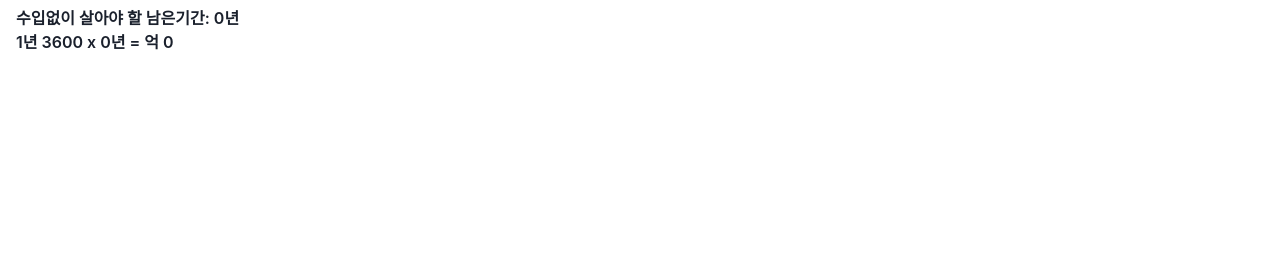
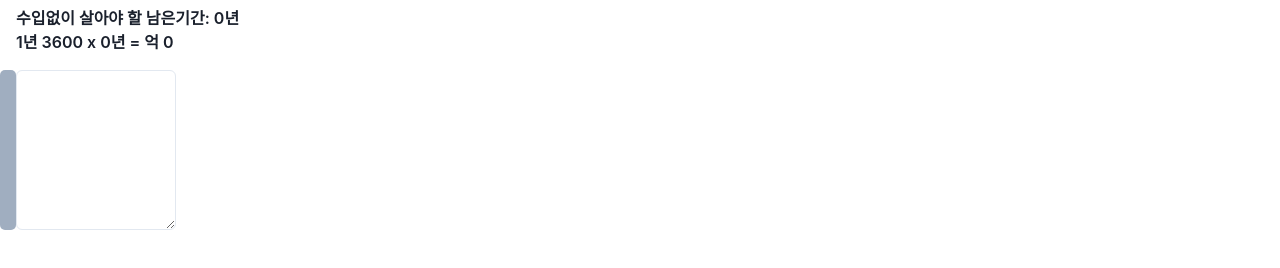
Before and after one commit to YoungeonLee/youngeonlee-frontend, a Next.js app: page /ruler in a window 1280 px wide. Shown: the part 274-542 px from the top of the page. Built offline with nearby package versions, Linux system fonts and the light colour scheme; no server answers.

Commit message:
draggable textarea

```diff
--- a/package.json
+++ b/package.json
@@ -20,6 +20,7 @@
     "next": "latest",
     "react": "^17.0.1",
     "react-dom": "^17.0.1",
+    "react-draggable": "^4.4.3",
     "react-icons": "^4.1.0",
     "simple-peer": "^9.9.3",
     "socket.io-client": "^3.0.3",
--- a/src/pages/ruler.tsx
+++ b/src/pages/ruler.tsx
@@ -12,8 +12,10 @@ import {
   RadioGroup,
   Radio,
   Switch,
+  Textarea,
 } from '@chakra-ui/react'
 import { AddIcon, MinusIcon } from '@chakra-ui/icons'
+import Draggable from 'react-draggable'
 
 type FamilyType = '남편' | '아내' | '아들' | '딸'
 type Family = { id: string; type: FamilyType; age: number }[]
@@ -130,6 +132,12 @@ export default function Ruler() {
           allowFullScreen
         />
       </Flex>
+      <Draggable handle=".handle">
+        <Flex>
+          <Box className="handle" bg="gray.400" w="1rem" borderRadius={5} />
+          <Textarea resize="both" w="10rem" h="10rem" />
+        </Flex>
+      </Draggable>
     </Box>
   )
 }
```
Also changed, not shown: 2 other files (tests, documents, lock files or other folders).
